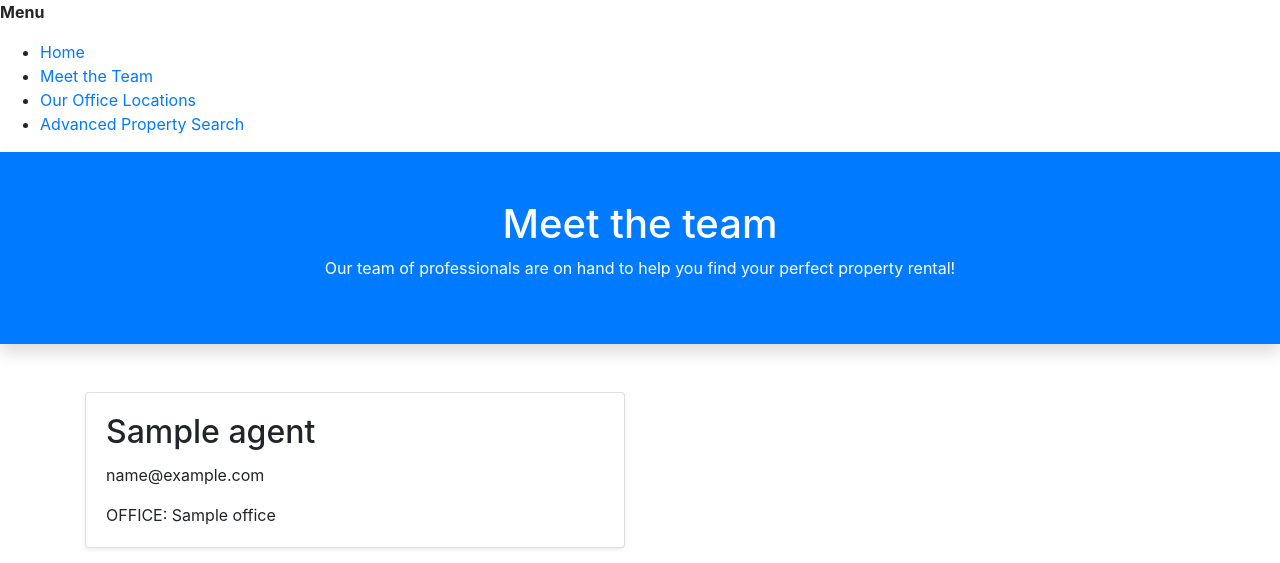
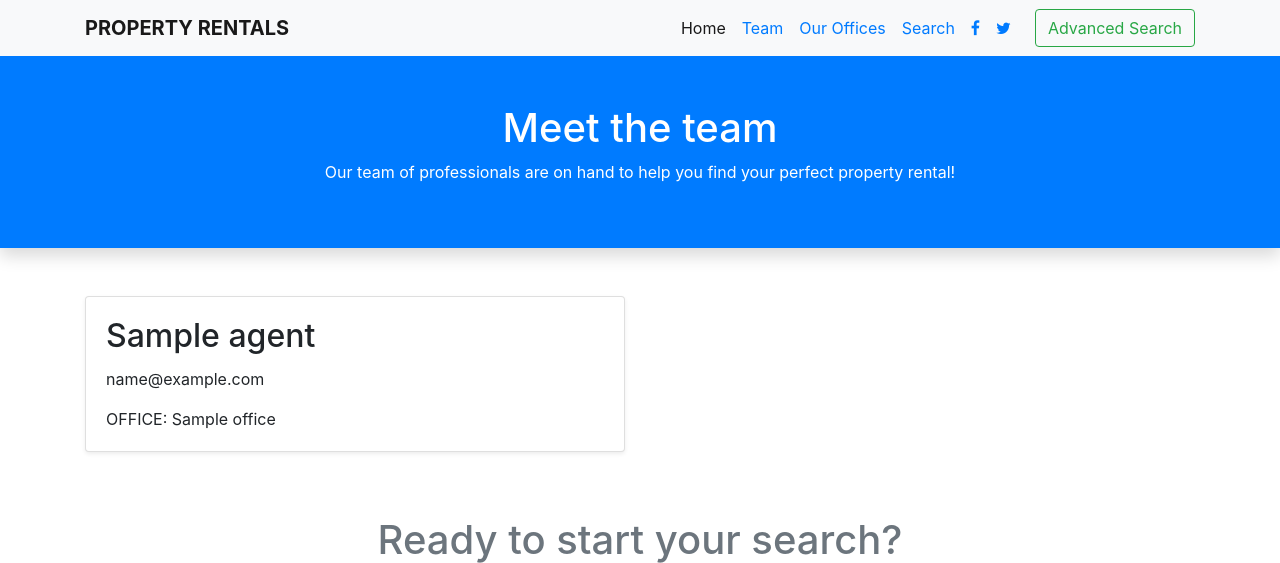
Before and after one commit to richardgourley/property-manager-django-project, a Django app: template properties/templates/properties/agents.html in a window 1280 px wide. Shown: the top 563 px of the page. Run offline with Django 3.2, Linux system fonts and the light colour scheme; the template is opened without the code that fills it: most values are stand-ins (such as "Sample title", 1, 10 or a date in 2020); some libraries are stand-ins or nearby versions.

Commit message:
Full navbar with social media links and buttons added

```diff
--- a/properties/templates/properties/navbar.html
+++ b/properties/templates/properties/navbar.html
@@ -1,7 +1,37 @@
-<p><strong>Menu</strong></p>
-<ul>
-    <li><a href="{% url 'properties:index' %}">Home</a></li>
-    <li><a href="{% url 'properties:agents' %}">Meet the Team</a></li>
-    <li><a href="{% url 'properties:locations' %}">Our Office Locations</a></li>
-    <li><a href="{% url 'properties:advanced_property_search' %}">Advanced Property Search</a>
-</ul>
+<nav class="navbar navbar-expand-lg navbar-light bg-light">
+    <div class="container">
+        <a class="navbar-brand text-uppercase font-weight-bold" href="{% url 'properties:index' %}">Property Rentals</a>
+
+        <button class="navbar-toggler" type="button" data-toggle="collapse" data-target="#navbarSupportedContent" aria-controls="navbarSupportedContent" aria-expanded="false" aria-label="Toggle navigation">
+            <span class="navbar-toggler-icon"></span>
+        </button>
+
+        <div class="collapse navbar-collapse justify-content-end" id="navbarSupportedContent">
+            <ul class="navbar-nav justify-content-center">
+              <li class="nav-item">
+                <a class="nav-link active" href="{% url 'properties:index' %}">Home <span class="sr-only">(current)</span></a>
+              </li>
+              <li class="nav-item">
+                <a class="nav-link text-primary" href="{% url 'properties:agents' %}">Team</a>
+              </li>
+              <li class="nav-item">
+                <a class="nav-link text-primary" href="{% url 'properties:locations' %}">Our Offices</a>
+              </li>
+              <li class="nav-item">
+                <a class="nav-link text-primary" href="{% url 'properties:advanced_property_search' %}">Search</a>
+              </li>
+              <li class="nav-item">
+                <a class="nav-link text-primary" href=""><i class="fa fa-facebook"></i></a>
+              </li>
+              <li class="nav-item">
+                <a class="nav-link text-primary" href=""><i class="fa fa-twitter"></i></a>
+              </li>
+            </ul>
+            <form class="form-inline ml-3">
+              <a href="{% url 'properties:advanced_property_search' %}">
+                <button class="btn btn-outline-success" type="button">Advanced Search</button>
+              </a>
+            </form>
+        </div>
+    </div>
+</nav>
```
